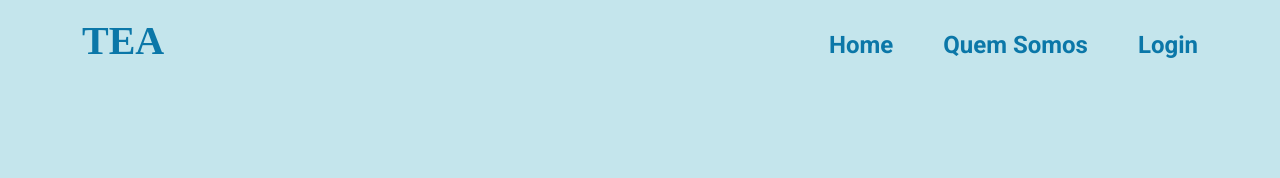
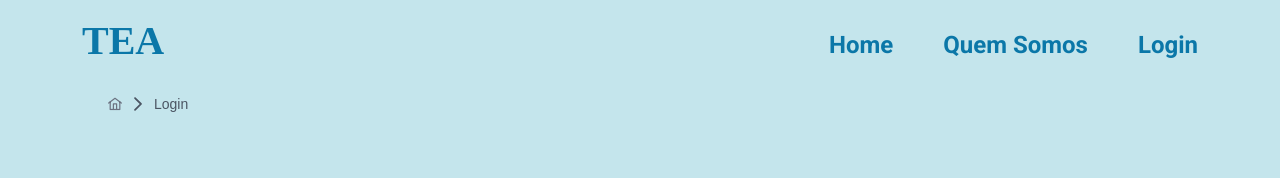
Before and after one commit to rafaeldocarmo/TEA-SITE, a React (Create React App) app in the folder front/: page /login in a window 1280 px wide. Shown: the top 178 px of the page. Built offline with nearby package versions, Linux system fonts and the light colour scheme; a web font is replaced by a local one.

Commit message:
feat: new breadcrumb

```diff
--- a/front/src/mocks/atividades.js
+++ b/front/src/mocks/atividades.js
@@ -1,5 +1,6 @@
 export const atividade = [
     { name: "HABILIDADES SOCIAIS",
+      slug: "habilidades-sociais",
       items: [
         {
           id: "01",
@@ -49,6 +50,7 @@ export const atividade = [
       ]
     },
     { name: "HABILIDADES DE COMUNICAÇÃO E LINGUAGEM",
+      slug: "habilidades-de-comunicacao-e-linguagem",
       items: [
         {
           id: "06",
@@ -101,6 +103,7 @@ export const atividade = [
       ]
     },
     { name: 'HABILIDADES DE MOTRICIDADE',
+      slug: "habilidades-motricidade",
       items: [
         {
           id: "12",
--- a/front/src/pages/atividade.js
+++ b/front/src/pages/atividade.js
@@ -3,6 +3,8 @@ import React from 'react'
 import { atividade } from "../mocks/atividades";
 import login from '../images/login.png'
 import { Button } from 'primereact/button';
+import { BreadCrumb } from 'primereact/breadcrumb';
+
 
 const Atividade = () => {
 
@@ -13,7 +15,7 @@ const Atividade = () => {
   for (const category of atividade) {
     const item = category.items.find(item => item.slug === slug);
     if (item) {
-      currentCategory = category.name;
+      currentCategory = category;
       currentActivity = item;
       break;
     }
@@ -36,12 +38,17 @@ const Atividade = () => {
     }
   };
 
+  const items = [{label: currentCategory.name, url: `/${currentCategory.slug}` },{ label: currentActivity.nome }];
+  const home = { icon: 'pi pi-home', url: '/' }
+
+
   if (!currentActivity) {
     return <p>Atividade não encontrada.</p>;
   }
 
   return (
     <div className="activies">
+        <BreadCrumb home={home} model={items}/>
 
         <div className="next-prev-buttons">
           <Button
@@ -56,7 +63,7 @@ const Atividade = () => {
           />
         </div>
 
-        <h2><Link className="current-hability" to='/#section'>{currentCategory}</Link>: {currentActivity.nome}</h2>
+        <h2><Link className="current-hability" to='/#section'>{currentCategory.name}</Link>: {currentActivity.nome}</h2>
 
         <div className="activies-grid">
           <div className="box">
--- a/front/src/pages/login.js
+++ b/front/src/pages/login.js
@@ -7,6 +7,7 @@ import { Button } from 'primereact/button';
 import { Password } from 'primereact/password';
 import login from '../images/login.png';
 import '../styles/login.scss';
+import { BreadCrumb } from 'primereact/breadcrumb';
 
 const Login = () => {
     const [user, setUser] = useState({});
@@ -20,7 +21,14 @@ const Login = () => {
         }
     };
 
+    const items = [{label: 'Login', url: `/login` }];
+    const home = { icon: 'pi pi-home', url: '/' }
+
+
     return (
+        <>
+        <BreadCrumb home={home} model={items}/>
+
         <section className='user-form'>
             <div className='form-login'>
                 <h1>{isRegistering ? 'Cadastre-se' : 'Login'}</h1>
@@ -128,6 +136,7 @@ const Login = () => {
                 <img src={login} alt='criança brincando' />
             </div>
         </section>
+        </>
     );
 }
 
--- a/front/src/styles/App.scss
+++ b/front/src/styles/App.scss
@@ -526,3 +526,20 @@ footer{
     text-decoration: none;
   }
 }
+
+.p-breadcrumb{
+  background: none;
+  border: none;
+  position: absolute;
+  top: 80px;
+  left: 60px;
+
+  ol li a{
+    text-decoration: none;
+    color: #0b77a8;
+
+    span{
+      font-size: 14px;
+    }
+  }
+}
```
